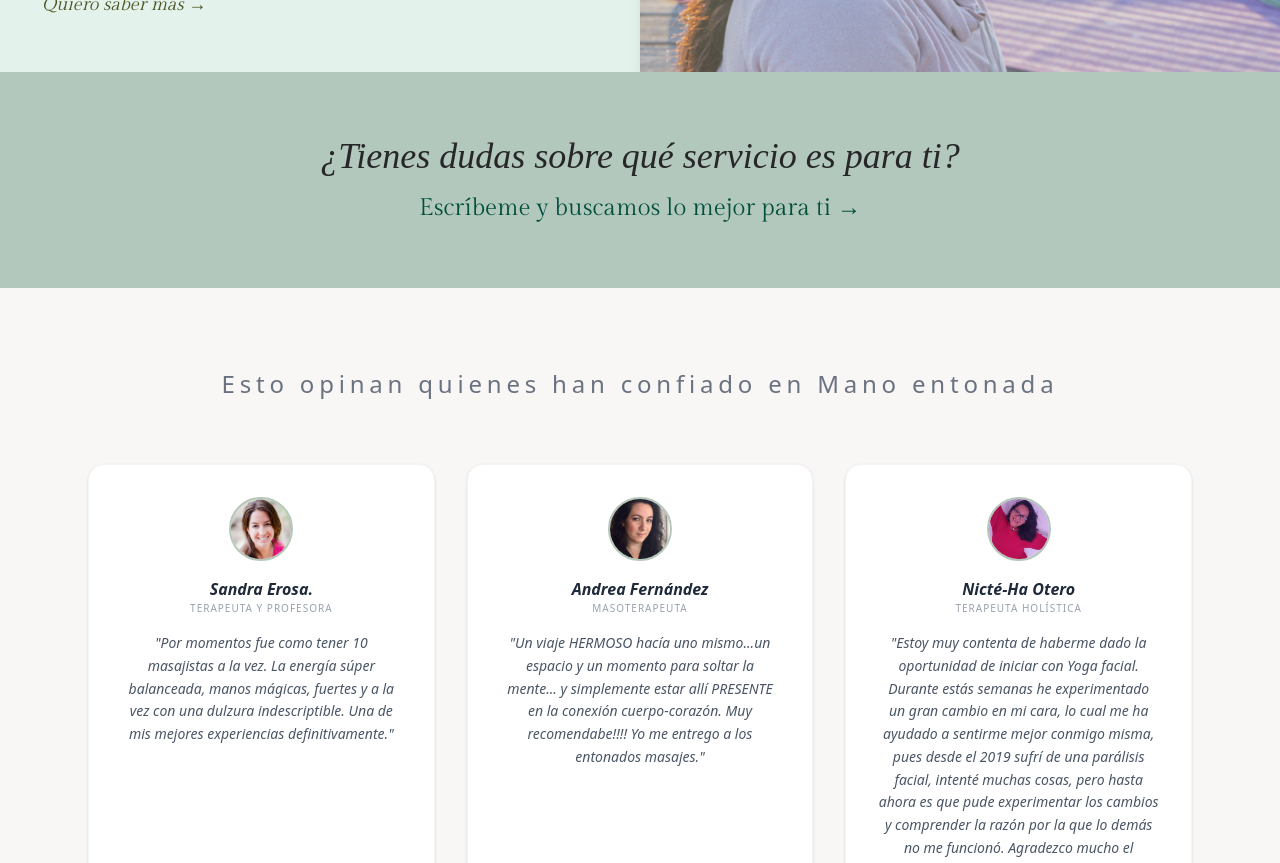
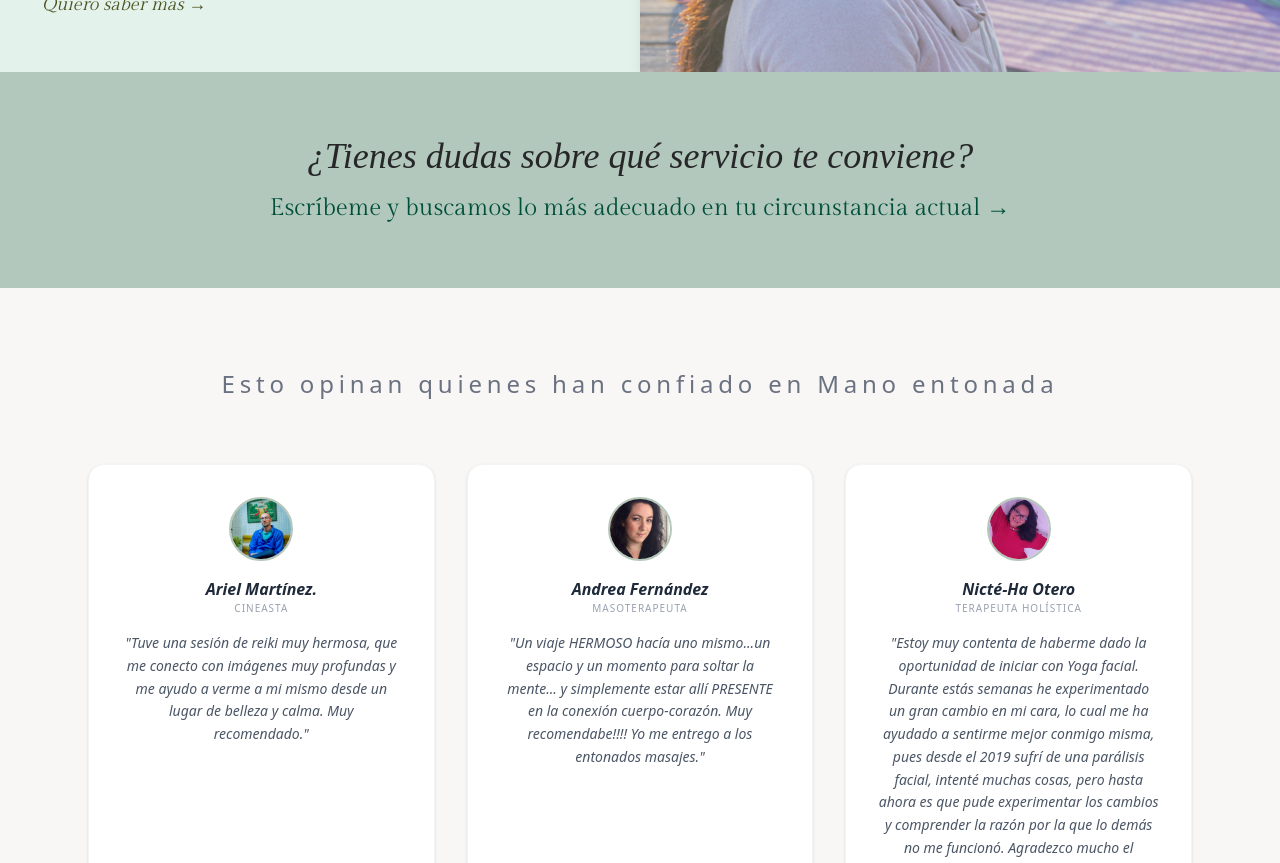
Before and after one commit to JosueCabrera86/manoentonada, a React (Vite) app: page / in a window 1280 px wide. Shown: the part 3880-4743 px from the top of the page. Built offline with nearby package versions, Linux system fonts and the light colour scheme; a web font is replaced by a local one.

Commit message:
nuevos componentes

```diff
--- a/src/Components/opiniones.jsx
+++ b/src/Components/opiniones.jsx
@@ -3,10 +3,10 @@ import React from "react";
 const testimonials = [
   {
     id: 1,
-    imagen: "sandra",
-    name: "Sandra Erosa.",
-    role: "Terapeuta y profesora",
-    text: "Por momentos fue como tener 10 masajistas a la vez. La energía súper balanceada, manos mágicas, fuertes y a la vez con una dulzura indescriptible. Una de mis mejores experiencias definitivamente.",
+    imagen: "ariel",
+    name: "Ariel Martínez.",
+    role: "Cineasta",
+    text: "Tuve una sesión de reiki muy hermosa, que me conecto con imágenes muy profundas y me ayudo a verme a mi mismo desde un lugar de belleza y calma. Muy recomendado.",
   },
   {
     id: 2,
--- a/src/Components/servicios.jsx
+++ b/src/Components/servicios.jsx
@@ -48,7 +48,7 @@ function Servicios() {
     <div>
       <div className="bg-divisiones text-center mx-auto py-12 items-center">
         <p className="cormorant font-bold text-4xl mx-28 text-zinc-900 italic">
-          Nuestros Servicios
+          Servicios
         </p>
       </div>
       <section id="servicios" className="bg-servicios">
@@ -66,13 +66,13 @@ function Servicios() {
       </section>
       <div className="bg-divisiones py-16 text-center">
         <p className="cormorant font-bold text-4xl text-zinc-800 italic mb-4">
-          ¿Tienes dudas sobre qué servicio es para ti?
+          ¿Tienes dudas sobre qué servicio te conviene?
         </p>
         <a
           href="#contacto"
           className="gilda text-2xl text-emerald-900 underline-offset-4 hover:decoration-emerald-800 hover:underline transition-all"
         >
-          Escríbeme y buscamos lo mejor para ti →
+          Escríbeme y buscamos lo más adecuado en tu circunstancia actual →
         </a>
       </div>
     </div>
--- a/src/page/acceder.jsx
+++ b/src/page/acceder.jsx
@@ -15,10 +15,11 @@ const Acceder = () => {
   return (
     <div>
       <div
-        className="min-h-screen flex items-center justify-center px-4 py-20"
+        className="relative min-h-screen flex items-center justify-center px-4 py-20 bg-cover bg-center bg-no-repeat"
         style={{ backgroundImage: "url('/imgmano/login.png')" }}
       >
-        <div className="bg-yogafacial backdrop-blur-lg p-8 md:p-12 rounded-3xl shadow-xl border border-white/50 max-w-md w-full">
+        <div className="absolute inset-0 bg-black/20 " />
+        <div className="bg-yogafacial backdrop-blur-lg p-8 md:p-12 rounded-3xl shadow-xl border border-white/50 max-w-md w-full relative z-10">
           <div className="flex flex-col items-center mb-8">
             <img
               src="imagenes/logo_manoentonadas.png"
@@ -108,7 +109,7 @@ const Acceder = () => {
           </form>
 
           <p className="text-center mt-8 text-sm text-zinc-500">
-            ¿No tienes cuenta aún?
+            ¿No tienes cuenta aún? {""}
             <Link
               to="/#contacto"
               className="text-rose-400 font-semibold hover:underline"
```
Also changed, not shown: public/imgmano/login.png, public/imgopiniones/ariel.jpg (added), src/Components/suscriptores/material adicional.jsx (added).
